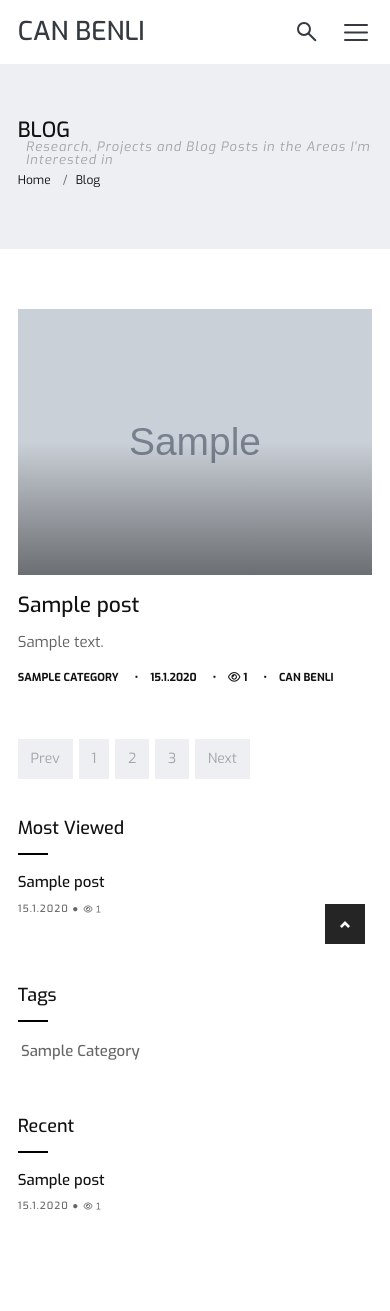
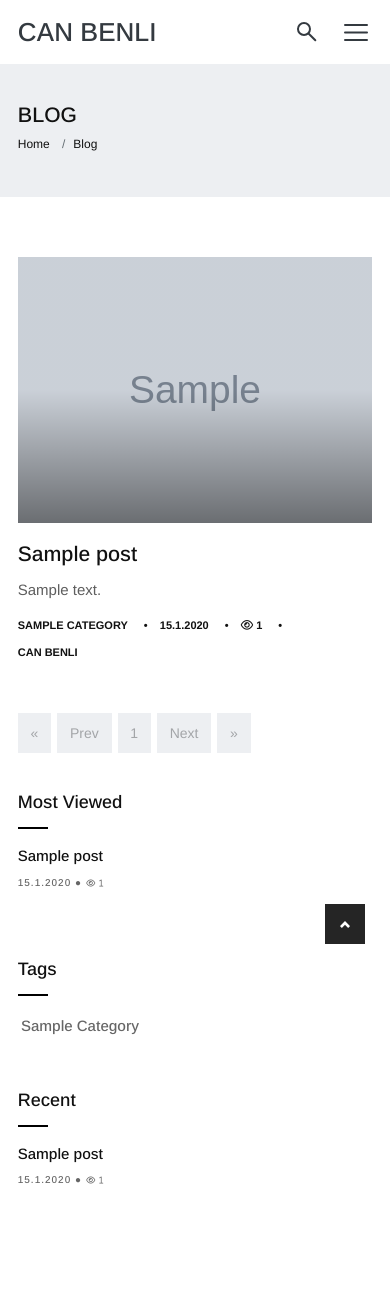
Before and after one commit to mustafa-bayhan/canbenli, a Django app: page /en/blog in a window 390 px wide. Shown: the top 1311 px of the page. Run offline with Django 4.2, Linux system fonts and the light colour scheme; tables that the repository leaves empty hold one stand-in row (values such as "Sample post"); grey boxes marked "Sample" are stand-in pictures; some libraries are stand-ins or nearby versions.

Commit message:
"canbenli 20240131 2123"

```diff
--- a/canbenli/can/models.py
+++ b/canbenli/can/models.py
@@ -33,7 +33,8 @@ class Post (models.Model):
     publishing_date =models.DateTimeField(verbose_name='Yayınlanma Tarihi', auto_now_add=True, null= True )
     read = models.IntegerField(default = 0)
     category= models.ForeignKey(Category, null= True, blank=False, on_delete=models.CASCADE)
-    summary=models.CharField(null= True, max_length=200)
+    other_categories= models.ManyToManyField(Category, related_name = "Other_categories")
+    summary=models.CharField(null= True, max_length=220)
     completed=models.CharField(choices=CHOICES2,default='completed',max_length=200)
     author=models.ForeignKey(
         'auth.User', on_delete=models.CASCADE, null= True, blank=False,
--- a/canbenli/can/views.py
+++ b/canbenli/can/views.py
@@ -59,9 +59,9 @@ def home(request):
         return redirect('/en')
 
 
-    query2=request.GET.get('q2')
+    query2=request.GET.get('search')
     if query2:
-        return HttpResponseRedirect('blog?q2={}'.format(query2))
+        return HttpResponseRedirect('blog?search={}'.format(query2))
 
     context=dict()
     context['postsh']=Post.objects.filter(Q(completed__iexact='completed')).order_by('-read','-id').distinct()[0:3]
@@ -73,7 +73,7 @@ def home(request):
     posts = Post.objects.filter(Q(completed__iexact='completed')).distinct()
     context['left']=posts.filter(Q(category__slug__iexact='machine-learning')).order_by('-publishing_date','-id').distinct()[0:2]
     context['right']=posts.filter(Q(category__slug__iexact='data-preprocessing')).order_by('-publishing_date','-id').distinct()[0:3]
-    context['center']=posts.filter(Q(category__slug__iexact='machine-learning')).order_by('-read','-id').distinct()[0:1]
+    context['center']=posts.filter(Q(category__slug__iexact='operationresearch')).order_by('-read','-id').distinct()[0:1]
     context['undercenter']=posts.filter(Q(category__slug__iexact='CRM')).order_by('-publishing_date','-id').distinct()[0:2]
     context['undercenter2']=posts.filter(Q(category__slug__iexact='CRM')).order_by('-read','-id').distinct()[0:2]
     context['category1']=posts.filter(Q(category__slug__iexact='machine-learning')).order_by('-read','-id').distinct()[0:2]
@@ -81,9 +81,9 @@ def home(request):
     context['recent'] = Category.objects.all()
     context['recent']=Post.objects.all().filter(Q(completed__iexact='completed')).order_by('-publishing_date').distinct()[:4]
     context['popular'] = Category.objects.all()
-    context['popular']=Post.objects.all().filter(Q(completed__iexact='completed')).order_by('-read').distinct()[:4]
-    context['datapp']=posts.filter(Q(category__slug__iexact='data-preprocessing')).order_by('-read','-id').distinct()[0:4]
-
+    context['popular']=Post.objects.all().filter(Q(completed__iexact='completed')).order_by('-read').distinct()[:5]
+    context['datapp'] = Category.objects.all()
+    context['datapp']=Post.objects.all().filter(Q(completed__iexact='completed')).order_by('-publishing_date').distinct()[:4]
 
     if len(resume)!=0:
         context['resume']=resume[0]
@@ -115,6 +115,14 @@ def home(request):
 def contact(request):
     if request.LANGUAGE_CODE == 'en-us':
         return redirect('/en/contact')
+
+
+
+    query2=request.GET.get('search')
+    if query2:
+        return HttpResponseRedirect('blog?search={}'.format(query2))
+
+
 
     context9=dict()
     context9['postsh']=Post.objects.filter(Q(completed__iexact='completed')).order_by('-read','-id').distinct()[0:4]
@@ -155,6 +163,11 @@ def about(request):
     if request.LANGUAGE_CODE == 'en-us':
         return redirect('/en/about')
 
+
+    query2=request.GET.get('search')
+    if query2:
+        return HttpResponseRedirect('blog?search={}'.format(query2))
+
     context1=dict()
     context1['postsh']=Post.objects.filter(Q(completed__iexact='completed')).order_by('-read','-id').distinct()[0:4]
     context1['portfolioh']=Portfolio.objects.all().order_by('-publishing_date','-id').distinct()[0:6]
@@ -178,49 +191,66 @@ def blog(request):
     context2['portfolioh']=Portfolio.objects.all().order_by('-publishing_date','-id').distinct()[0:6]
 
     if query:
+
         posts= posts.filter(
-             Q(category__name__exact=query)
+             Q(category__name__exact=query) | Q(other_categories__name__exact=query)
         ).distinct()
         context2['temizle'] = ('temizle')
 
     if search:
         posts= posts.filter(
-            Q(title__icontains=search)|Q(category__name__icontains=search)|Q(body__icontains=search)
+            Q(title__icontains=search)|Q(category__name__icontains=search)|Q(body__icontains=search)|Q(other_categories__name__icontains=search)
         ).distinct()
         context2['temizle'] = ('temizle')
 
     paginator = Paginator(posts, 6)
     context2['filter_count']=paginator.count
-    page_num = request.GET.get('page')
-    page=paginator.get_page(page_num)
+    page = request.GET.get('page')
 
-    context2['count']=paginator.count
-    context2['page'] = page
-    page_number=page.number
+    try:
+        posts = paginator.page(page)
+    except PageNotAnInteger:
+        # If page is not an integer, deliver first page.
+        posts = paginator.page(1)
+    except EmptyPage:
+        # If page is out of range (e.g. 9999), deliver last page of results.
+        posts = paginator.page(paginator.num_pages)
 
-    if page_number !=None:
-        fark=int(paginator.num_pages) - int(page_number)
+    context2['count']=paginator.num_pages
+    context2['posts'] = posts
+    context2['filter_count']=paginator.count
+    context2['post_list'] = Post.objects.distinct()
+
+    page_num=page
+
+    if page_num !=None:
+        fark=int(paginator.num_pages) - int(page_num)
 
         if fark >= 2:
-            context2['last'] = ('last')
-            if fark > 2:
-                context2['last_three'] = ('last_three')
+            context2['aftertwo'] = int(page_num) + 2
+        if int(page_num) >= 3:
 
+            context2['beforetwo'] = int(page_num) - 2
 
-        if int(page_number) >= 3:
-            context2['first'] = ('first')
+        if int(page_num)>=4:
 
-            if int(page_number) > 3:
+            context2['first_true'] = ('first')
+            if int(page_num) > 4:
                 context2['three_dot'] = ('three_dot')
 
+        if fark >= 3:
+            context2['last_true'] = ('last')
+            if int(fark)>3:
+                context2['last_three_dot'] = ('last_three_dot')
     else:
 
+        if int(paginator.num_pages) - 1 >= 2:
+            context2['aftertwo'] = 3
+        if paginator.num_pages-1 >= 3:
+            context2['last_true'] = ('last')
+            if paginator.num_pages-1 >3:
+                context2['last_three_dot'] = ('last_three_dot')
 
-        if paginator.num_pages-1 >= 2:
-            context2['last_true'] = ('last')
-            if paginator.num_pages-1 >2:
-
-                context2['last_three'] = ('last_three')
 
 
     context2['posts'] = posts
@@ -235,6 +265,12 @@ def blog(request):
 
 def blog_single(request, slug):
 
+
+    query2=request.GET.get('search')
+    if query2:
+        return HttpResponseRedirect('blog?search={}'.format(query2))
+
+
     context3={}
 
     resume=Resume.objects.all().distinct()
@@ -246,6 +282,7 @@ def blog_single(request, slug):
         return redirect('/en/{}'.format(post11.get_absolute_url()))
 
     query2=request.POST.get('parent_id')
+
 
 
 
@@ -317,6 +354,14 @@ def blog_single(request, slug):
 def portfolio(request):
     if request.LANGUAGE_CODE == 'en-us':
         return redirect('/en/projects')
+
+
+    query2=request.GET.get('search')
+    if query2:
+        return HttpResponseRedirect('blog?search={}'.format(query2))
+
+
+
     context4=dict()
     context4['postsh']=Post.objects.filter(Q(completed__iexact='completed')).order_by('-read','-id').distinct()[0:4]
     context4['portfolioh']=Portfolio.objects.all().order_by('-publishing_date','-id').distinct()[0:6]
--- a/canbenli/static/css_css/responsive.css
+++ b/canbenli/static/css_css/responsive.css
@@ -101,7 +101,10 @@
         margin: 1rem 0;
     }
     .blog-title-area h3 {
-        font-size: 34px;
+        font-size: 30px;
+
+        line-height: 40px;
+
     }
     .section-title {
         margin-top: 1rem;
--- a/canbenli/static/css_css/style.css
+++ b/canbenli/static/css_css/style.css
@@ -1,4 +1,5 @@
-@import url('https://fonts.googleapis.com/css2?family=Exo:ital,wght@0,100;0,200;0,300;0,400;0,500;0,600;0,700;0,800;0,900;1,100;1,200;1,300;1,400;1,500;1,600;1,700;1,800;1,900&display=swap');
+@import url('https://fonts.googleapis.com/css2?family=Arimo:ital,wght@0,400;0,500;0,600;0,700;1,400;1,500;1,600;1,700&display=swap');
+
 *::-webkit-scrollbar {width: 5px;background-color: #252525;}
 *::-webkit-scrollbar-track {background-color: #fff;}
 *::-webkit-scrollbar-thumb {background-color: #252525;}
@@ -19,7 +20,8 @@ p,
 .navbar-inverse .navbar-nav .nav-link,
 .header .dropdown-menu,
 .navbar-nav .nav-link {
-    font-family: 'Exo', sans-serif;
+    font-family: 'Arimo', sans-serif;
+
 }
 
 h1,
@@ -695,7 +697,7 @@ hr {
 **************************************/
 
 .notfound h2 {
-    font-family: 'Exo', sans-serif;
+    font-family: 'Arimo', sans-serif;
     font-size: 140px;
     padding: 0 0 1.7rem;
     margin: 0;
@@ -1031,7 +1033,7 @@ hr {
 .custombox {
     position: relative;
     padding: 3rem 2rem;
-  border: 1px solid #dadada;
+  border: 1px dotted #dadada;
 }
 
 .pp {
@@ -1341,7 +1343,7 @@ hr.invis3 {
 
 .form-wrapper .form-control {
     background: #fff none repeat scroll 0 0;
-    border: 1px solid #dadada;
+    border: 1px dotted #dadada;
     border-radius: 0;
     font-size: 14px;
     font-weight: 400;
@@ -1683,7 +1685,7 @@ hr.invis3 {
 }
 .pp p img{
     display: block;
-    max-width: 700px;
+    max-width: 100%;
     margin: auto;
 }
 
@@ -1763,7 +1765,7 @@ hr.invis3 {
     .container{
         width: 95%;
     }.single-post-media{
-        margin-bottom: -9rem;
+        margin-bottom: -12rem;
     }
     .page-title h2{
         font-size: 21px;
@@ -1772,10 +1774,9 @@ hr.invis3 {
         padding: 0 0 0 0;
     }
     .page-title{
-        padding-bottom: 1rem 0;
+        padding: 2rem 0;
     }
     .pp p img{
-        width: 100%;
         max-width: 100%;
         margin: auto;
     }
@@ -1802,6 +1803,9 @@ hr.invis3 {
     .filtering{
         padding-top: 20px;
         text-align: left;
+    }
+    .hideit{
+        display: none;
     }
 }
 .navigation{width:100%;height:70px;display:table;position:relative;font-family:inherit;background-color:#fff}
@@ -1825,7 +1829,7 @@ hr.invis3 {
     -webkit-transition-duration:.2s;
     transition-duration:.5s;
     -webkit-transition-timing-function:ease;
-    transition-timing-function:cubic-bezier(0.76,-0.03, 0.62, 0.99)}
+    transition-timing-function:cubic-bezier(0.65, 0.05, 0.36, 1)}
 .navigation-portrait .nav-menus-wrapper.nav-menus-wrapper-right{left:auto;right:-400px}
 .navigation-portrait .nav-menus-wrapper.nav-menus-wrapper-open{left:0}
 .navigation-portrait .nav-menus-wrapper.nav-menus-wrapper-right.nav-menus-wrapper-open{left:auto;right:0}
@@ -1978,3 +1982,7 @@ hr.invis3 {
 .btn:hover{
     color: #000;
 }
+
+.img-last{
+    height: 200px;
+}
--- a/canbenli/templates/blog.html
+++ b/canbenli/templates/blog.html
@@ -32,6 +32,8 @@
     <!-- Colors for this template -->
     <link href="/static/css_css/colors.css" rel="stylesheet">
     <script src="https://kit.fontawesome.com/20583e3abd.js" crossorigin="anonymous"></script>
+    <!-- Google tag (gtag.js) -->
+<script async src="https://www.googletagmanager.com/gtag/js?id=G-XLNELQC0VC"></script>
 <script>
   window.dataLayer = window.dataLayer || [];
   function gtag(){dataLayer.push(arguments);}
@@ -41,13 +43,6 @@
 </script>
 </head>
 <body>
-
-    <!-- LOADER -->
-    <div id="preloader">
-        <img class="preloader" src="/media/img/loader.gif" alt="">
-        <div class="preloader"><div class="just" style="width: 152px;margin:auto;padding-top:170px; font-size:18px; font-weight:600">just keep pedaling</div></div>
-    </div><!-- end loader -->
-    <!-- END LOADER -->
 
 
     <div id="wrapper">
@@ -113,7 +108,7 @@
             <div class="container">
                 <div class="row">
                     <div class="col-lg-12 col-md-12col-sm-12 col-xs-12">
-                        <h2>BLOG <small>{% trans "Research, Projects and Blog Posts in the Areas I'm Interested in "%}</small></h2>
+                        <h2>BLOG</h2>
                     </div><!-- end col -->
                     <br>
                     <div class="col-lg-12 col-md-12 col-sm-12 ">
@@ -188,15 +183,77 @@
                             <div class="col-md-12">
                                 <nav aria-label="Page navigation">
                                     <ul class="pagination justify-content-start">
+
+
                                         <li class="page-item">
+                                            <a class="page-link" href="?page=1{% if request.GET.q %}&q={{ request.GET.q }}{% endif %}{% if request.GET.q2 %}&q2={{ request.GET.q2 }}{% endif %}">&#171;</a>
+                                        </li>
+
+
+                                        <li class="page-item">
+                                            {% if posts.has_previous %}
+                                            <a class="page-link" href="?page={{ posts.previous_page_number }}{% if request.GET.q %}&q={{ request.GET.q }}{% endif %}{% if request.GET.q2 %}&q2={{ request.GET.q2 }}{% endif %}">{% trans "Prev"%}</a>
+                                            {% endif %}
+                                            {% if not posts.has_previous %}
                                             <a class="page-link" href="#">{% trans "Prev"%}</a>
+                                            {% endif %}
                                         </li>
-                                        <li class="page-item"><a class="page-link" href="#">1</a></li>
-                                        <li class="page-item"><a class="page-link" href="#">2</a></li>
-                                        <li class="page-item"><a class="page-link" href="#">3</a></li>
+                                        {% if first_true %}
+
+                                            <li class="page-item"> <a class="page-link" href="?page=1{% if request.GET.q %}&q={{ request.GET.q }}{% endif %}{% if request.GET.q2 %}&q2={{ request.GET.q2 }}{% endif %}">1</a> </li>
+
+                                        {% endif %}
+                                        {% if three_dot%}
+
+                                            <li class="page-item"> <a class="page-link" id="three_dot_a">...</a> </li>
+
+                                        {% endif %}
+                                        {% if beforetwo%}
+
+                                            <li class="page-item"> <a class="page-link" href="?page={{ beforetwo }}{% if request.GET.q %}&q={{ request.GET.q }}{% endif %}{% if request.GET.q2 %}&q2={{ request.GET.q2 }}{% endif %}">{{ beforetwo }}</a> </li>
+
+                                        {% endif %}
+                                        {% if posts.has_previous %}
+
+                                            <li class="page-item"> <a class="page-link" href="?page={{ posts.previous_page_number}}{% if request.GET.q %}&q={{ request.GET.q }}{% endif %}{% if request.GET.q2 %}&q2={{ request.GET.q2 }}{% endif %}">{{ posts.previous_page_number }}</a> </li>
+
+                                        {% endif %}
+
+
+                                        <li class="page-item"> <a class="page-link">{{ posts.number }}</a> </li>
+                                        {% if posts.has_next %}
+
+                                            <li class="page-item"> <a class="page-link" href="?page={{ posts.next_page_number }}{% if request.GET.q %}&q={{ request.GET.q }}{% endif %}{% if request.GET.q2 %}&q2={{ request.GET.q2 }}{% endif %}">{{ posts.next_page_number }}</a> </li>
+
+                                        {% endif %}
+                                        {% if aftertwo%}
+
+                                            <li class="page-item"> <a class="page-link" href="?page={{ aftertwo }}{% if request.GET.q %}&q={{ request.GET.q }}{% endif %}{% if request.GET.q2 %}&q2={{ request.GET.q2 }}{% endif %}">{{ aftertwo }}</a> </li>
+
+                                        {% endif %}
+                                        {% if last_three_dot%}
+
+                                            <li class="page-item"> <a class="page-link">...</a> </li>
+
+                                        {% endif %}
+                                        {% if last_true%}
+
+                                            <li  class="page-item"> <a class="page-link" href="?page={{ posts.paginator.num_pages }}{% if request.GET.q %}&q={{ request.GET.q }}{% endif %}{% if request.GET.q2 %}&q2={{ request.GET.q2 }}{% endif %}">{{posts.paginator.num_pages}}</a> </li>
+
+                                        {% endif %}
                                         <li class="page-item">
+                                            {% if posts.has_next %}
+                                                <a class="page-link" href="?page={{ posts.next_page_number }}{% if request.GET.q %}&q={{ request.GET.q }}{% endif %}{% if request.GET.q2 %}&q2={{ request.GET.q2 }}{% endif %}">{% trans "Next"%}</a>
+                                            {% endif %}
+                                            {% if not posts.has_next %}
                                                 <a class="page-link" href="#">{% trans "Next"%}</a>
+                                            {% endif %}
                                         </li>
+                                        <li class="page-item">
+                                            <a class="page-link" href="?page={{posts.paginator.num_pages}}{% if request.GET.q %}&q={{ request.GET.q }}{% endif %}{% if request.GET.q2 %}&q2={{ request.GET.q2 }}{% endif %}">&#187;</a>
+                                        </li>
+
+
                                     </ul>
                                 </nav>
                             </div><!-- end col -->
```
Also changed, not shown: canbenli/templates/404.html (+2 -8 lines), canbenli/templates/blog-single.html (+9 -12 lines), canbenli/templates/contact.html (+3 -6 lines), canbenli/templates/index.html (+4 -11 lines), canbenli/can/migrations/0011_alter_post_summary_alter_post_summary_en_and_more.py (added), canbenli/can/migrations/0012_alter_post_summary_alter_post_summary_en_and_more.py (added), canbenli/can/migrations/0013_alter_post_summary_alter_post_summary_en_and_more.py (added), canbenli/can/migrations/0014_post_other_categories.py (added). Lines whose indentation alone changed are shown as unchanged.
